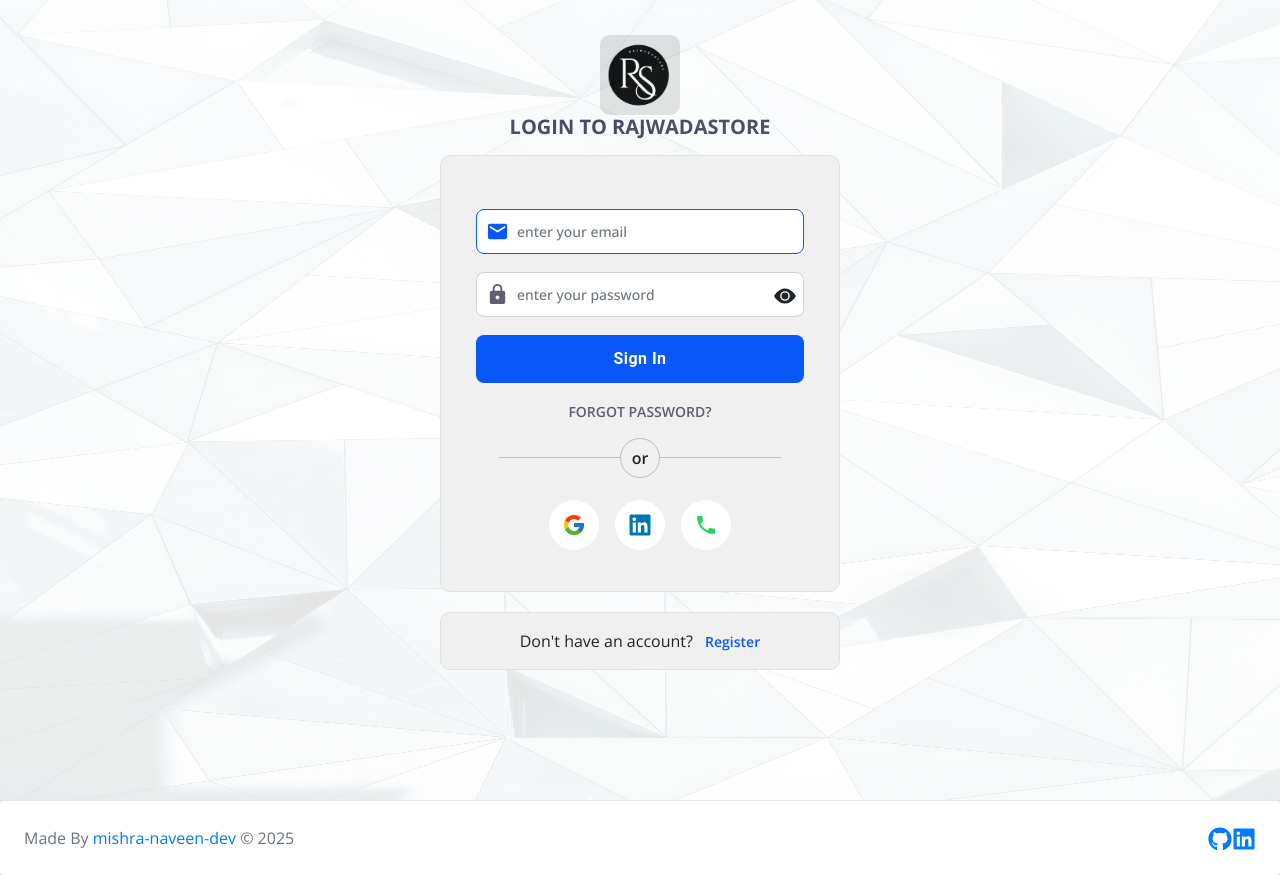
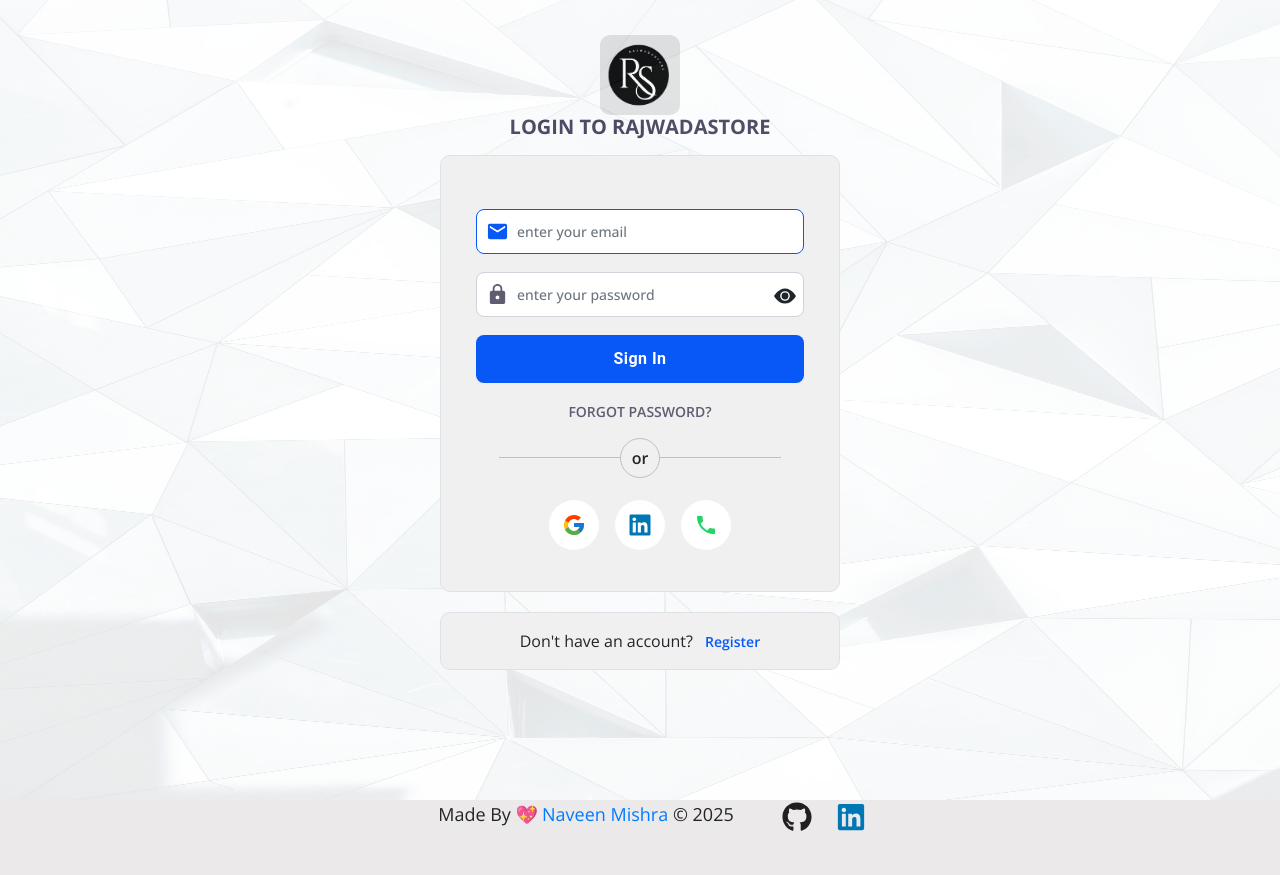
Before and after one commit to mishra-naveen-dev/admin_Dashboard, a React (Create React App) app: page /login in a window 1280 px wide. After the commit the page ends 848 px from the top, so only its background shows below. Built offline with nearby package versions, Linux system fonts and the light colour scheme.

Commit message:
footer part completed

```diff
--- a/src/components/Footer/Footer.css
+++ b/src/components/Footer/Footer.css
@@ -1,9 +1,8 @@
 .footer {
   background-color: #f8f9fa;
-  padding: 1rem;
-  border-top: 1px solid #e7e7e7;
+
   display: flex;
-  justify-content: space-between;
+
   align-items: center;
 }
 
@@ -28,3 +27,16 @@
 .footer .text-blue-500 .hover:underline:hover {
   text-decoration: underline;
 }
+.footer .nameFooter {
+  left: 100px;
+}
+body.dark .footer {
+  background: #12254e !important;
+  color: rgba(255, 255, 255, 0.8) !important;
+}
+.main .mc-footer {
+  font-size: 14px;
+  margin-top: 24px;
+  text-align: center;
+  width: 100%;
+}
--- a/src/components/Footer/Footer.js
+++ b/src/components/Footer/Footer.js
@@ -1,19 +1,47 @@
-import React from 'react';
-import { FaGithub, FaLinkedin } from 'react-icons/fa';
-import './Footer.css'; // Assuming you have a CSS file for additional styles
+import React from "react";
+import { FaGithub, FaLinkedin } from "react-icons/fa"; // Import icons
 
 const Footer = () => {
   return (
-    <footer className="footer bg-white p-4 rounded shadow flex justify-between items-center">
-      <div className="text-gray-600">
-        Made By <a href="https://github.com/mishra-naveen-dev" className="hover:underline">mishra-naveen-dev</a> © 2025
-      </div>
-      <div className="text-blue-500 flex space-x-4">
-        <a href="https://github.com/mishra-naveen-dev" className="hover:underline">
-          <FaGithub size="1.5em" />
+    <footer className="footer  rounded mc-footer flex justify-between items-center mb-3">
+      {/* Centered Name */}
+
+      <div className="text-center flex-grow">
+        <span className="footer-text text-lg pl-4 mr-4">
+          Made By{" 💖"}
+          <a
+            href="https://github.com/mishra-naveen-dev"
+            className="hover:underline ml-1"
+            aria-label="Visit mishra-naveen-dev's GitHub profile"
+          >
+            Naveen Mishra
+          </a>{" "}
+          © 2025
+        </span>
+
+        {/* Right-Aligned Icons */}
+
+        <a
+          href="https://github.com/mishra-naveen-dev"
+          className="hover:underline"
+          aria-label="Visit mishra-naveen-dev's GitHub"
+        >
+          <FaGithub
+            size="30px"
+            className="text-black hover:text-gray-800 transition-transform transform hover:scale-110 ml-4"
+            style={{ color: "#211F1F" }}
+          />
         </a>
-        <a href="https://www.linkedin.com/in/mishra-naveen-dev" className="hover:underline">
-          <FaLinkedin size="1.5em" />
+        <a
+          href="https://www.linkedin.com/in/mishra-naveen-dev"
+          className="hover:underline"
+          aria-label="Visit mishra-naveen-dev's LinkedIn"
+        >
+          <FaLinkedin
+            size="30px"
+            className="hover:text-gray-80  transition-transform transform hover:scale-110 ml-4"
+            style={{ color: "#0077b5" }}
+          />
         </a>
       </div>
     </footer>
```
